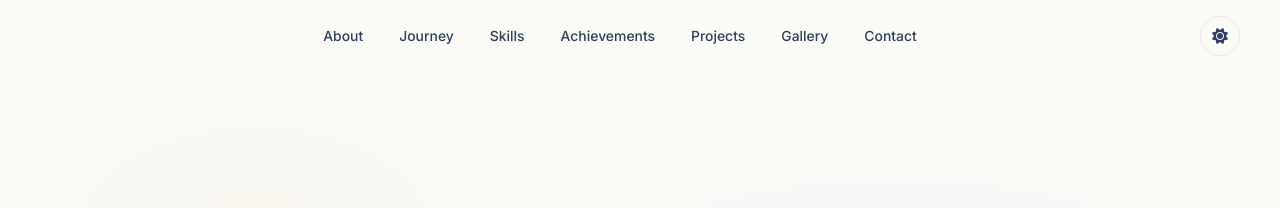
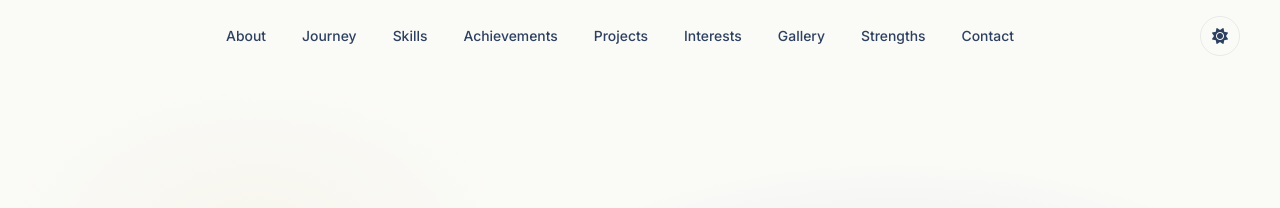
Before and after one commit to TanishRohil/PortfolioWebsite, a plain HTML site: page index.html.html in a window 1280 px wide. Shown: the top 208 px of the page. Drawn offline with Linux system fonts and the light colour scheme; a web font is replaced by a local one.

Commit message:
Update index.html.html

```diff
--- a/index.html.html
+++ b/index.html.html
@@ -25,7 +25,9 @@
       <li><a href="#skills">Skills</a></li>
       <li><a href="#achievements">Achievements</a></li>
       <li><a href="#projects">Projects</a></li>
+      <li><a href="#interests">Interests</a></li>
       <li><a href="#gallery">Gallery</a></li>
+      <li><a href="#strengths">Strengths</a></li>
       <li><a href="#contact">Contact</a></li>
     </ul>
     <div class="nav-actions">
@@ -256,7 +258,7 @@
     </div>
   </section>
 
-  <section class="section hobbies-section" id="hobbies">
+  <section class="section hobbies-section" id="interests">
     <div class="container">
       <div class="section-label">05 · Interests</div>
       <h2 class="section-heading reveal">Beyond the Classroom</h2>
@@ -362,7 +364,7 @@
     </div>
   </section>
 
- <section class="section why-section" id="why">
+ <section class="section why-section" id="strengths">
  <div class="container">
    <div class="section-label">08 · My Strengths</div>
    <h2 class="section-heading reveal">What I bring to the table</h2>
```
